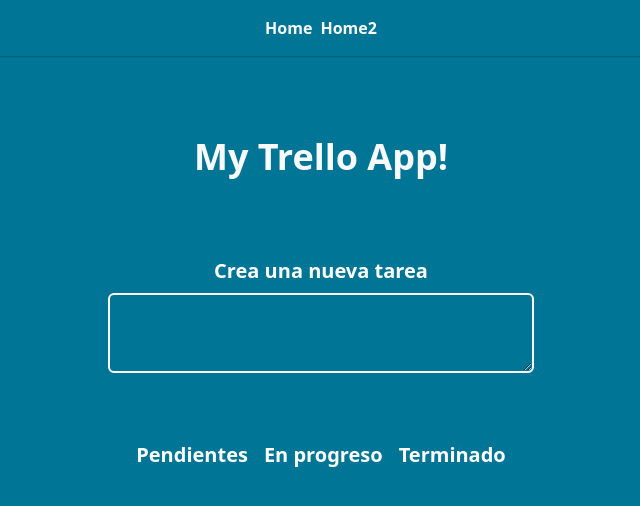
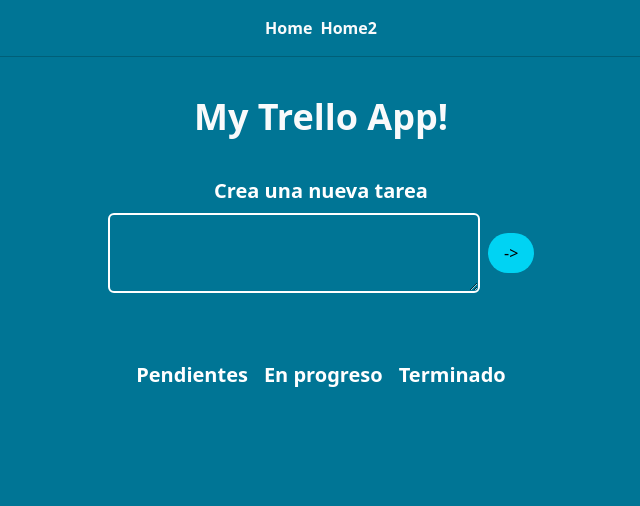
Before and after one commit to joseyaniez/my-trello, an Angular app: page / in a window 1280 px wide. Shown: the top 506 px of the page, without its empty margins (319-959 px from the left). Built offline with nearby package versions, Linux system fonts and the light colour scheme.

Commit message:
fix: add button in form

```diff
--- a/src/app/app.html
+++ b/src/app/app.html
@@ -1,4 +1,4 @@
-<main class="main bg-cyan-700 h-lvh">
+<main class="main bg-cyan-700 min-h-screen">
   <app-header/>
   <div class="m-auto lg:w-2/3">
     <router-outlet />
--- a/src/app/features/tasks/components/task-form/task-form.html
+++ b/src/app/features/tasks/components/task-form/task-form.html
@@ -1,3 +1,6 @@
 
 <label class="text-white font-bold text-xl" for="todo-form">Crea una nueva tarea</label>
-<textarea (keyup.shift.enter)="saveNewTask($event)" [formControl]="taskContent" class="rounded-md border-2 border-white w-1/2 h-20 p-2 my-2" id="todo-form"></textarea>
+<div class="flex flex-row items-center gap-2 w-1/2">
+  <textarea [formControl]="taskContent" class="rounded-md flex-1 border-2 border-white h-20 p-2 my-2" id="todo-form"></textarea>
+  <button (click)="saveNewTask($event)" class="rounded-full px-4 py-2 bg-cyan-400" type="button">-></button>
+</div>
--- a/src/app/features/tasks/pages/task-main-page/task-main-page.html
+++ b/src/app/features/tasks/pages/task-main-page/task-main-page.html
@@ -1,6 +1,6 @@
 
 <div class="flex flex-col items-center">
-  <h1 class="text-gray-50 text-4xl font-bold my-20">My Trello App!</h1>
+  <h1 class="text-gray-50 text-4xl font-bold my-10">My Trello App!</h1>
   <app-task-form/>
   <app-task-board/>
 </div>
```
